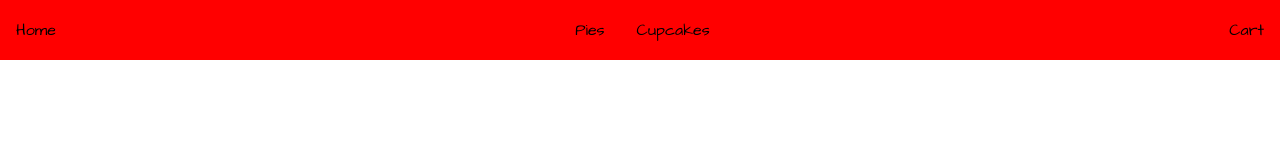
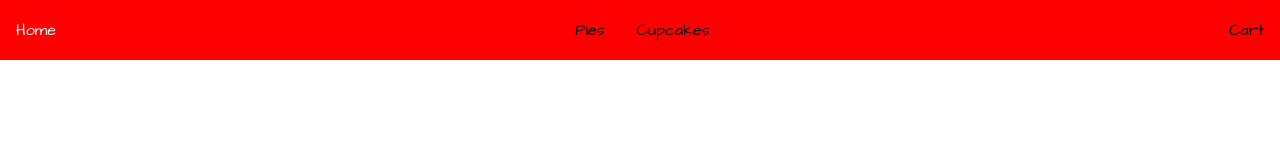
Before and after one commit to wmaKRET/my-pie-shop, a React (Create React App) app: page / in a window 1280 px wide. In both pictures the pointer is over the link "Home". Shown: the top 160 px of the page. Built offline with nearby package versions, Linux system fonts and the light colour scheme.

Commit message:
add hover style for links

```diff
--- a/src/css/app.css
+++ b/src/css/app.css
@@ -35,6 +35,10 @@ a {
   display: flex;
   gap: 2em;
   cursor: pointer;
+}
+
+.header__item-link:hover {
+  color: white;
 }
 
 .footer {
--- a/src/css/app.scss
+++ b/src/css/app.scss
@@ -28,6 +28,9 @@ a {
 
         &-link {
 
+            &:hover {
+                color: white;
+            }
         }
     }
 }
```
Also changed, not shown: 1 other file (tests, documents, lock files or other folders).
